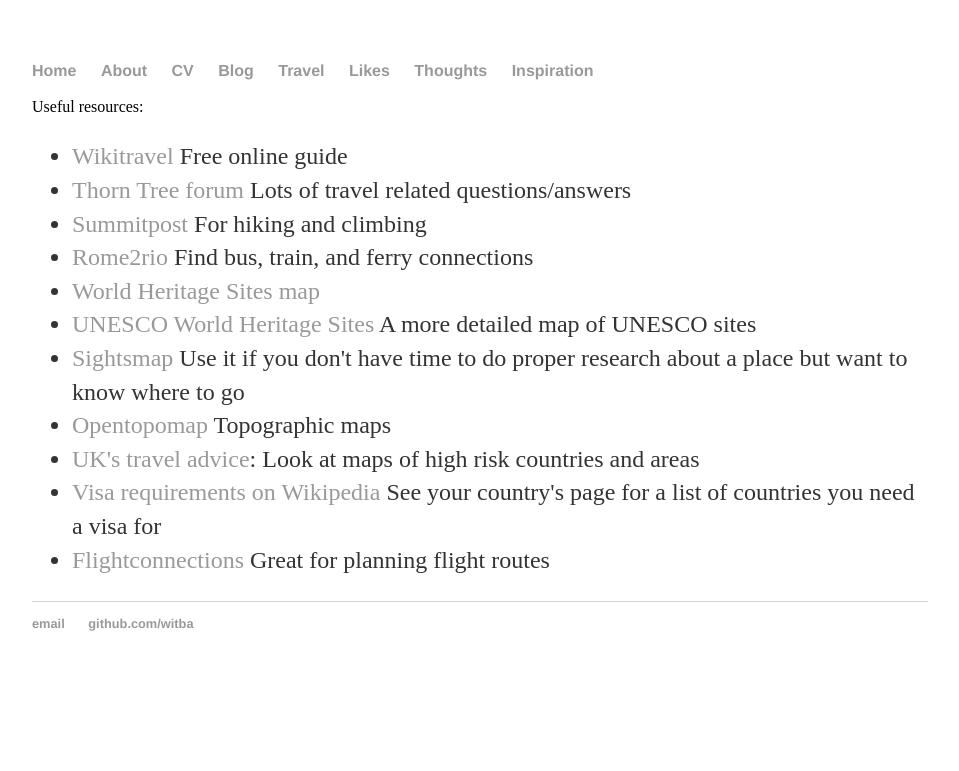
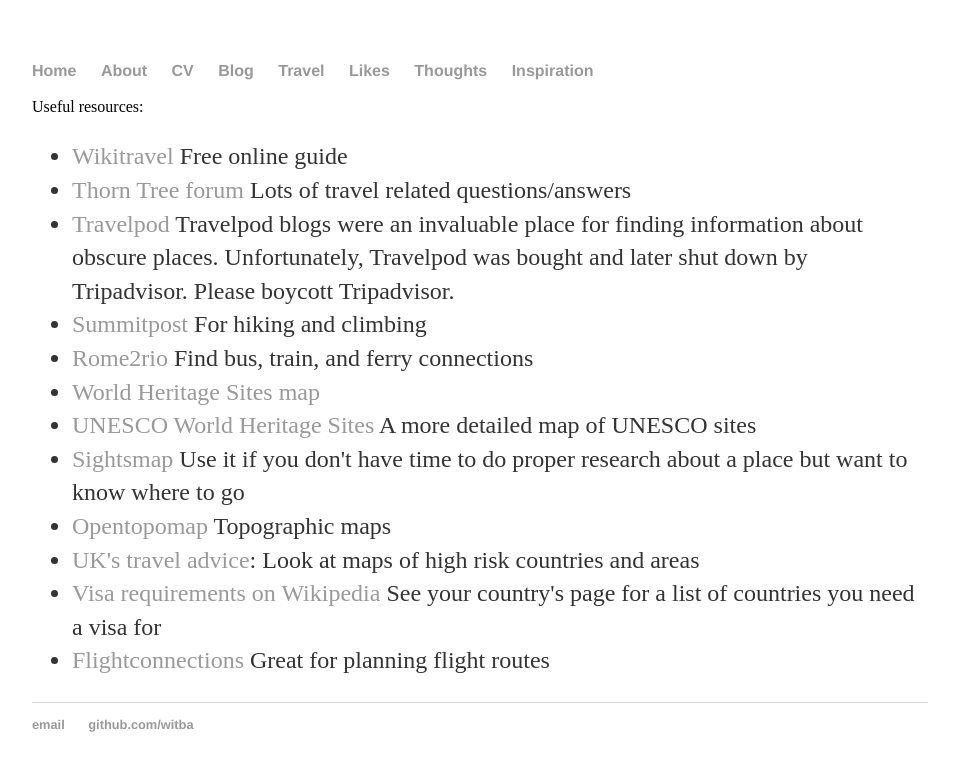
Before and after one commit to witba/witba.github.io, a Jekyll site: the page built from travel/resources.html, in a window 1280 px wide. Shown: the top 771 px of the page, without its empty margins (160-1119 px from the left). Built offline with Jekyll 4.4.1, drawn with Linux system fonts in a browser that asks for light colours.

Commit message:
Update resources.html

```diff
--- a/travel/resources.html
+++ b/travel/resources.html
@@ -8,6 +8,7 @@
 <ul>
 <li><a href="https://wikitravel.org/en/Main_Page">Wikitravel</a> Free online guide
 <li><a href="https://www.lonelyplanet.com/thorntree/welcome">Thorn Tree forum</a> Lots of travel related questions/answers
+<li><a href="http://travelpod.com">Travelpod</a> Travelpod blogs were an invaluable place for finding information about obscure places. Unfortunately, Travelpod was bought and later shut down by Tripadvisor. Please boycott Tripadvisor.
 <li><a href="https://www.summitpost.org/">Summitpost</a> For hiking and climbing
 <li><a href="https://www.rome2rio.com/">Rome2rio</a> Find bus, train, and ferry connections
 <li><a href="https://www.worldheritagesite.org/map">World Heritage Sites map</a>
```
